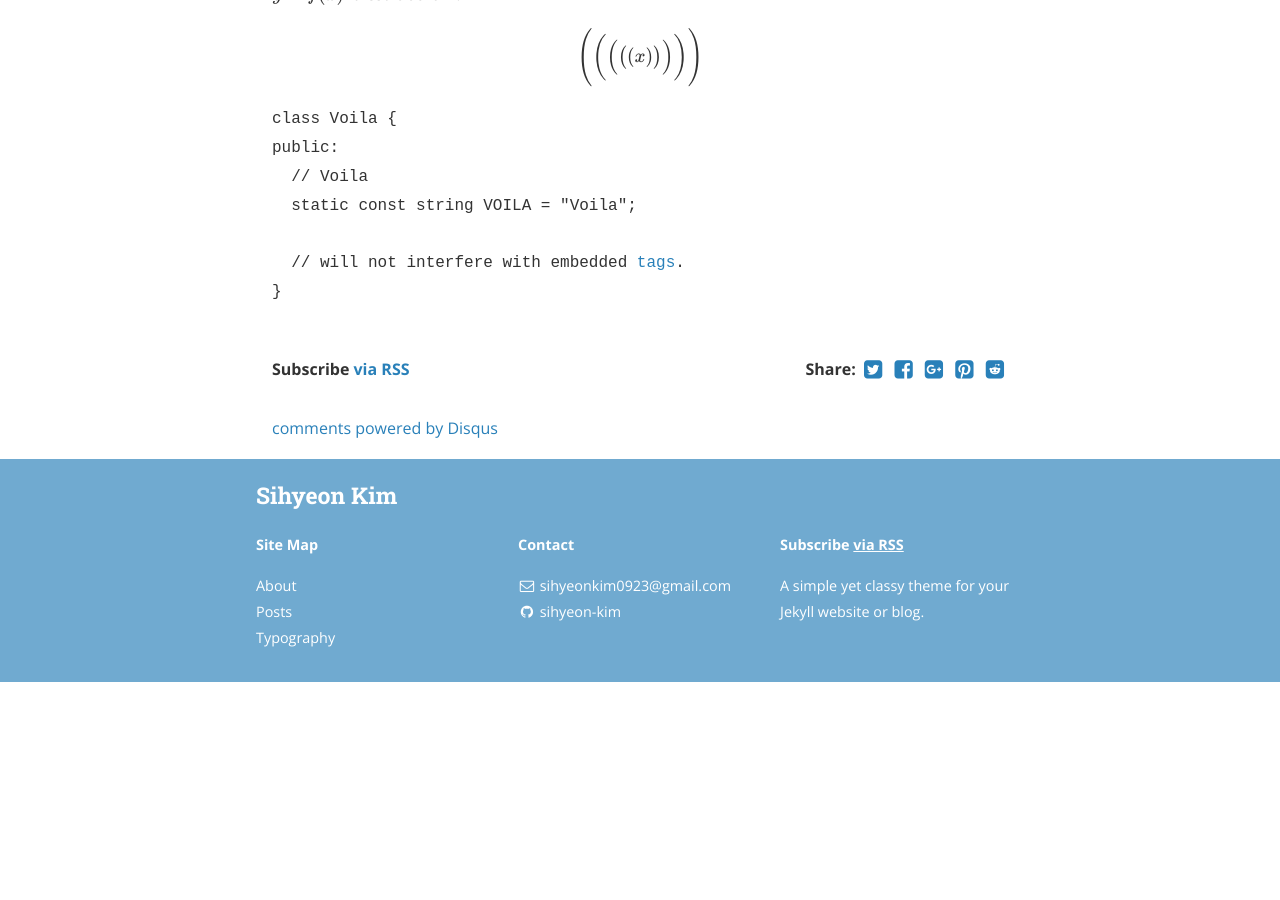
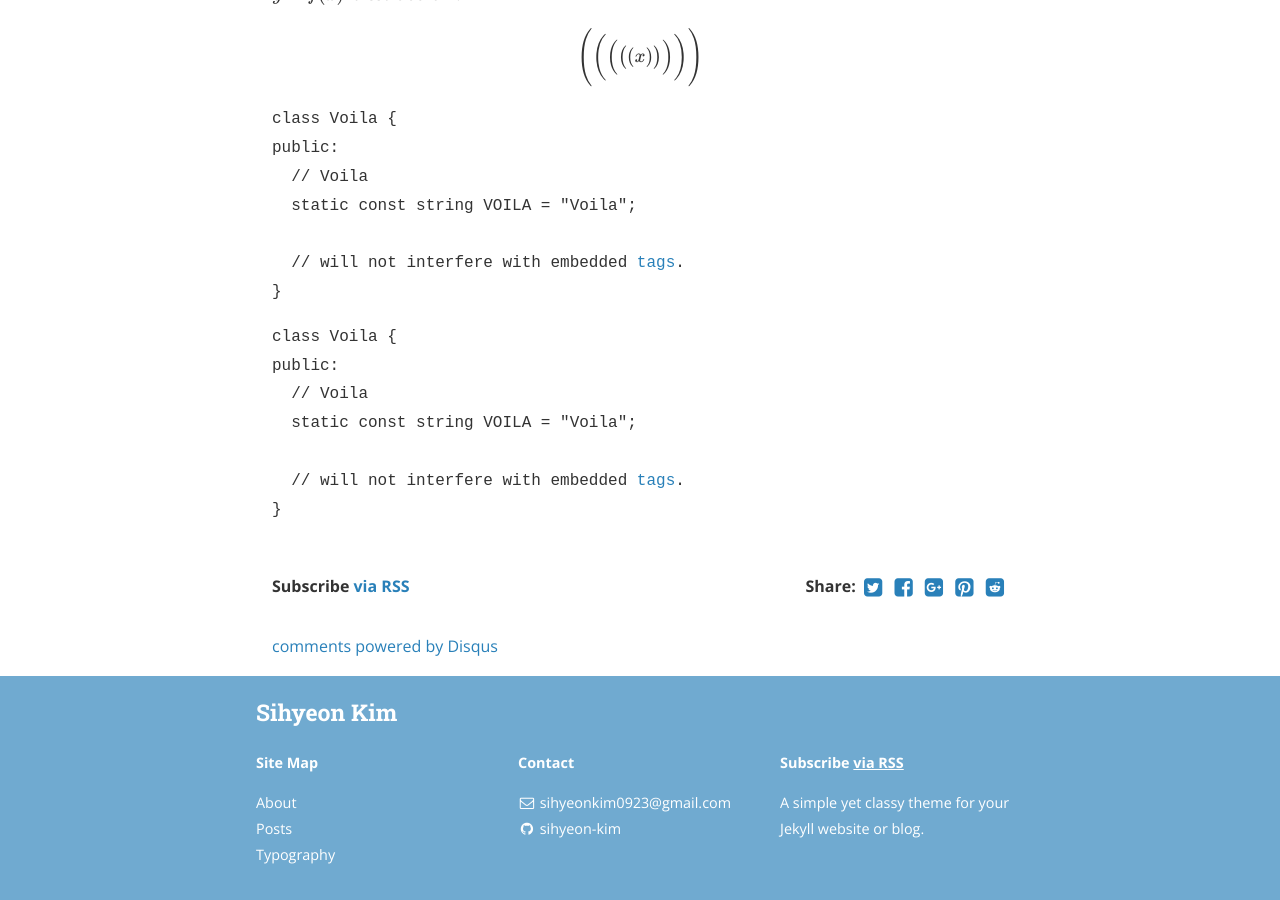
Before and after one commit to sihyeon-kim/sihyeon-kim.github.io, a Jekyll site: the page built from _posts/2015-04-18-dummy6.markdown, in a window 1280 px wide and 900 px high, scrolled down 582 px. Built offline with Jekyll 4.4.1, drawn with Linux system fonts in a browser that asks for light colours; nearby versions of some CDN libraries; formulas are drawn with MathJax 3; comment, search, counter and statistics services are not loaded; before the commit the page ends 1264 px from its top, so only the background shows below that.

Commit message:
Update 2015-04-18-dummy6.markdown

```diff
--- a/_posts/2015-04-18-dummy6.markdown
+++ b/_posts/2015-04-18-dummy6.markdown
@@ -26,3 +26,11 @@ public:
 
   // will not interfere with embedded <a href="#voila2">tags</a>.
 }</pre>
+
+<pre class="prettyprint linenums">class Voila {
+public:
+  // Voila
+  static const string VOILA = "Voila";
+
+  // will not interfere with embedded <a href="#voila2">tags</a>.
+}</pre>
```
